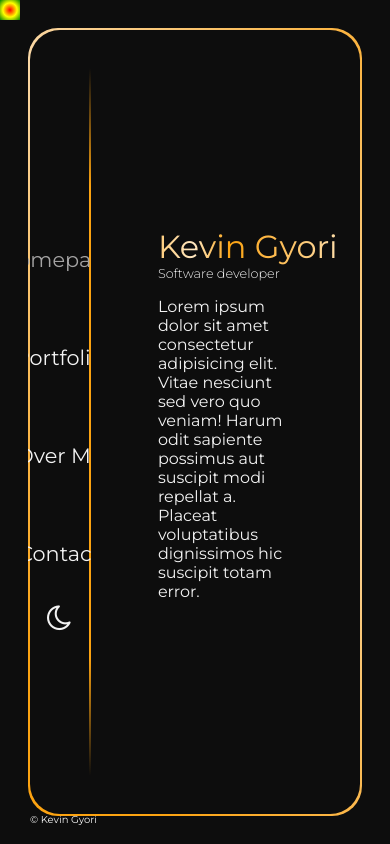
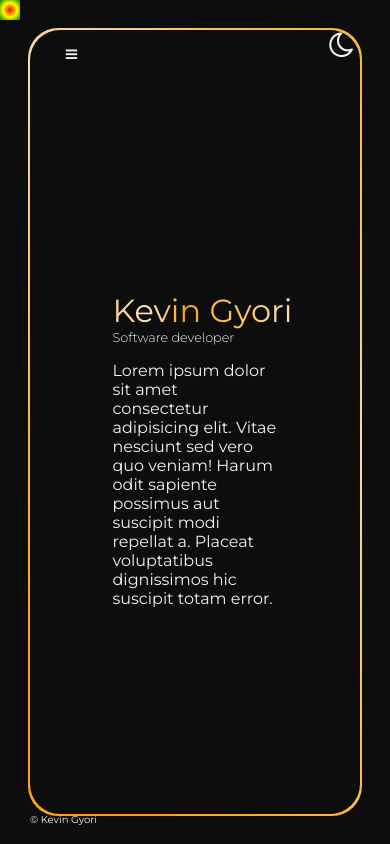
Before and after one commit to GyKevin/Portfolio-website, a PHP site: page / in a window 390 px wide. Run offline with PHP 8.4, Linux system fonts and the light colour scheme.

Commit message:
hamburger menu half way ish done

```diff
--- a/public/style/style.css
+++ b/public/style/style.css
@@ -163,3 +163,74 @@ footer p {
     top: 0;
     z-index: 100000;
 }
+.hamburger-menu {
+    display: none;
+    background: none;
+    border: none;
+}
+.hamburger-menu:hover {
+    cursor: pointer;
+}
+@media(max-width: 910px) {
+    #container {
+        display: flex;
+        flex-direction: column;
+
+    }
+    header {
+        border-right: none;
+        display: flex;
+        flex-direction: row;
+        width: 100%;
+        height: 10%;
+        border-top-left-radius: 30px;
+        border-top-right-radius: 30px;
+        border-bottom-left-radius: 0;
+        border-bottom: 2px solid #FCA311;
+        /* border radiant */
+        border-image: linear-gradient(to right, var(--color-bg) 5%, #FCA311 20%, #FCA311 80%, var(--color-bg) 95%);
+        border-image-slice: 1;
+    }
+    nav {
+        display: flex;
+        flex-direction: row;
+    }
+    nav a {
+        margin-right: 5%;
+        width: 120px;
+    }
+    main {
+        width: 100%;
+        border-top-right-radius: 0;
+        border-bottom-right-radius: 30px;
+        border-bottom-left-radius: 30px;
+    }
+}
+
+@media (max-width: 580px) {
+    header {
+        border: none;
+        display: flex;
+        justify-content: space-between;
+        align-items: flex-start;
+        flex-direction: row;
+    }
+    nav {
+        display: none;
+        flex-direction: column;
+        justify-content: flex-start;
+        align-items: flex-start;
+        height: 100%;
+        z-index: 1;
+    }
+    main {
+        z-index: 0;
+    }
+    .hamburger-menu {
+        display: block;
+        margin-left: 5%;
+        width: 50px;
+        height: 50px;
+    }
+
+}
--- a/views/layout/header.php
+++ b/views/layout/header.php
@@ -12,6 +12,14 @@
     <div id="container">
         <div id="mouse-tracker"></div>
         <header>
+        <button class="hamburger-menu"><i class="fa fa-bars" aria-hidden="true"></i></button>
+        <script>
+            var dropdown = document.getElementsByClassName("hamburger-menu");
+            dropdown.addEventListener("click", () => {
+                document.querySelectorAll("nav").style.display = "flex";
+            });
+
+        </script>
             <!-- <nav>
                 <a class="selected-page" href="/Portfolio-website/">Homepage</a>
                 <a href="/Portfolio-website/portfolio">Portfolio</a>
```
